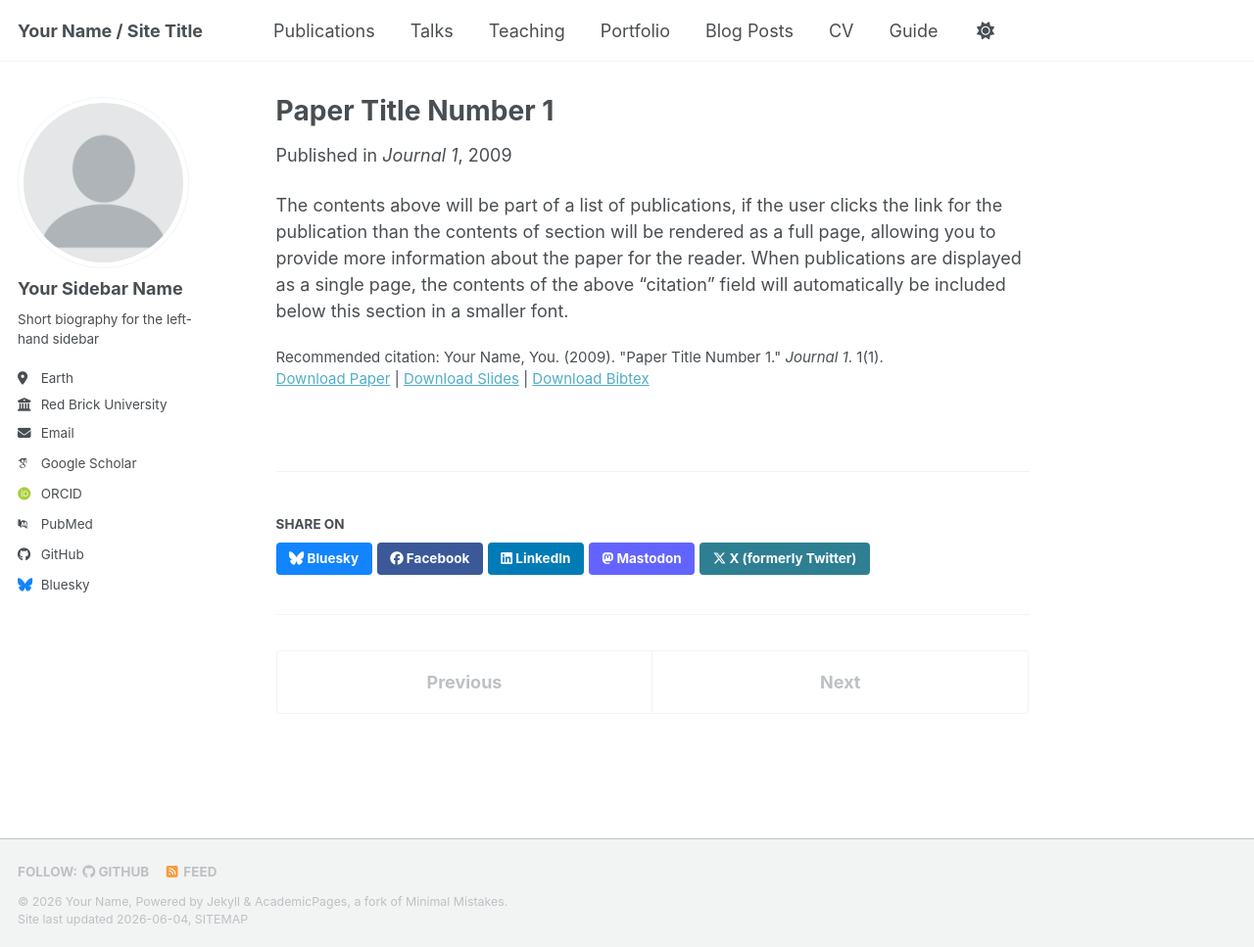
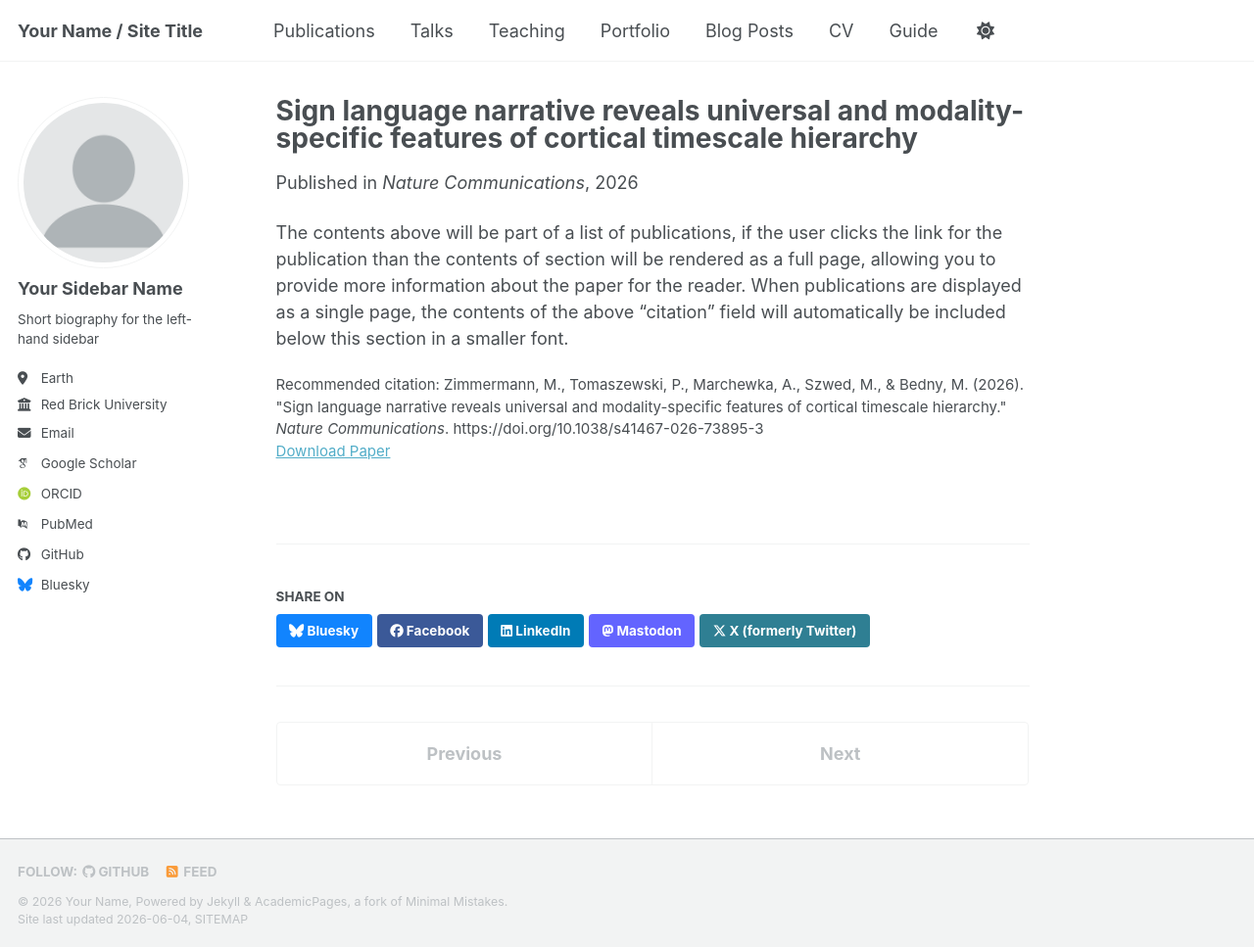
Before and after one commit to MariaZofiaZimmermann/mariazofiazimmermann.github.io, a Jekyll site: the page built from _publications/2009-10-01-paper-title-number-1.md, in a window 1280 px wide and 967 px high. Shown: the whole window at 98% size. Built offline with Jekyll 4.4.1, drawn with Linux system fonts in a browser that asks for light colours; some web fonts are replaced; a script bundle is joined from its source files by our own code; library files that are not in the unit come from our copies.

Commit message:
Update 2009-10-01-paper-title-number-1.md

```diff
--- a/_publications/2009-10-01-paper-title-number-1.md
+++ b/_publications/2009-10-01-paper-title-number-1.md
@@ -1,14 +1,12 @@
 ---
-title: "Paper Title Number 1"
+title: "Sign language narrative reveals universal and modality-specific features of cortical timescale hierarchy"
 collection: publications
 category: manuscripts
-permalink: /publication/2009-10-01-paper-title-number-1
-excerpt: 'This paper is about the number 1. The number 2 is left for future work.'
-date: 2009-10-01
-venue: 'Journal 1'
-slidesurl: 'https://academicpages.github.io/files/slides1.pdf'
-paperurl: 'https://academicpages.github.io/files/paper1.pdf'
-bibtexurl: 'https://academicpages.github.io/files/bibtex1.bib'
-citation: 'Your Name, You. (2009). &quot;Paper Title Number 1.&quot; <i>Journal 1</i>. 1(1).'
+permalink: /publication/sign-language-narrative-timescale-hierarchy
+excerpt: 'Using naturalistic sign language narratives, we identify both universal and modality-specific features of cortical timescale hierarchy, including sign-language-specific engagement of face and spatial processing systems.'
+date: 2026-01-01
+venue: 'Nature Communications'
+paperurl: 'https://doi.org/10.1038/s41467-026-73895-3'
+citation: 'Zimmermann, M., Tomaszewski, P., Marchewka, A., Szwed, M., &amp; Bedny, M. (2026). "Sign language narrative reveals universal and modality-specific features of cortical timescale hierarchy." <i>Nature Communications</i>. https://doi.org/10.1038/s41467-026-73895-3'
 ---
 The contents above will be part of a list of publications, if the user clicks the link for the publication than the contents of section will be rendered as a full page, allowing you to provide more information about the paper for the reader. When publications are displayed as a single page, the contents of the above "citation" field will automatically be included below this section in a smaller font.
```
